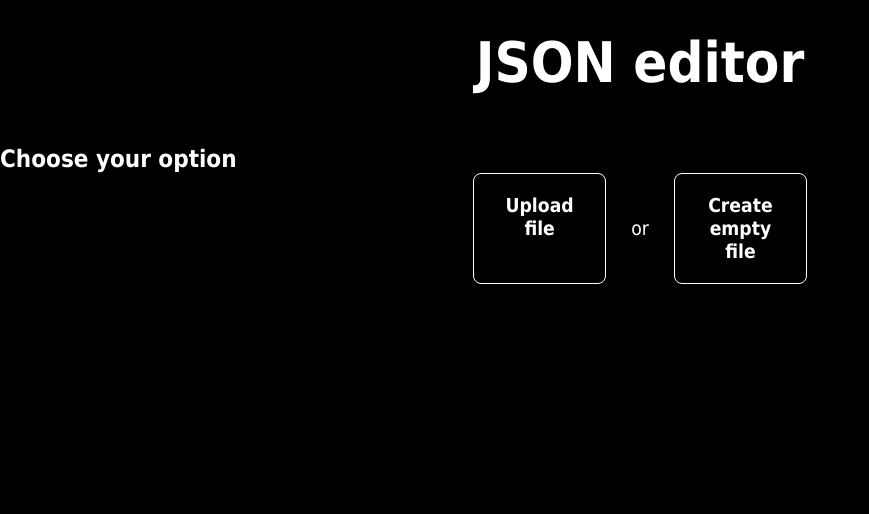
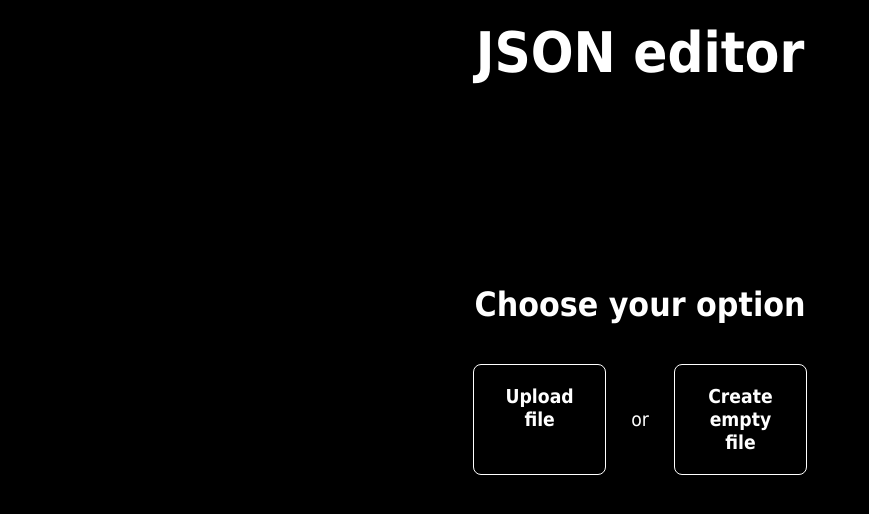
Before and after one commit to srysis/json_editor, a React (Create React App) app: page /create in a window 1280 px wide. Shown: the top 514 px of the page, without its empty margins (0-869 px from the left). Built offline with nearby package versions, Linux system fonts and the light colour scheme.

Commit message:
minor existing style adjustments; added styles for tooltips

```diff
--- a/src/style/style.scss
+++ b/src/style/style.scss
@@ -11,7 +11,7 @@ body {
 }
 
 header {
-	padding: 30px;
+	padding: 20px;
 	background-color: #000;
 
 	h1 {
@@ -40,14 +40,10 @@ main {
 }
 
 div#intro_text {
-	p, pre {
-		width: 50%;
-		margin: auto;
-		margin-bottom: 50px;
-		font-size: 1.2em;
-		line-height: 1.4;
-		text-align: center;
-	}
+	width: 50%;
+	margin: 160px auto 40px auto;
+	font-size: 1.4em;
+	text-align: center;
 }
 
 div.flex_container {
@@ -90,7 +86,7 @@ div.navigation {
 }
 
 div#drop_area {
-	margin: auto;
+	margin: 160px auto;
 	border: 3px dashed white;
 	width: 600px;
 	height: 300px;
@@ -265,4 +261,16 @@ form#add_user_form {
 	button:active {
 		box-shadow: inset 0px 0px 10px black;
 	}
+
+	p {
+		font-weight: bold;
+	}
+
+	p.success {
+		color: lightgreen;
+	}
+
+	p.error_tooltip {
+		color: red;
+	}
 }
```
